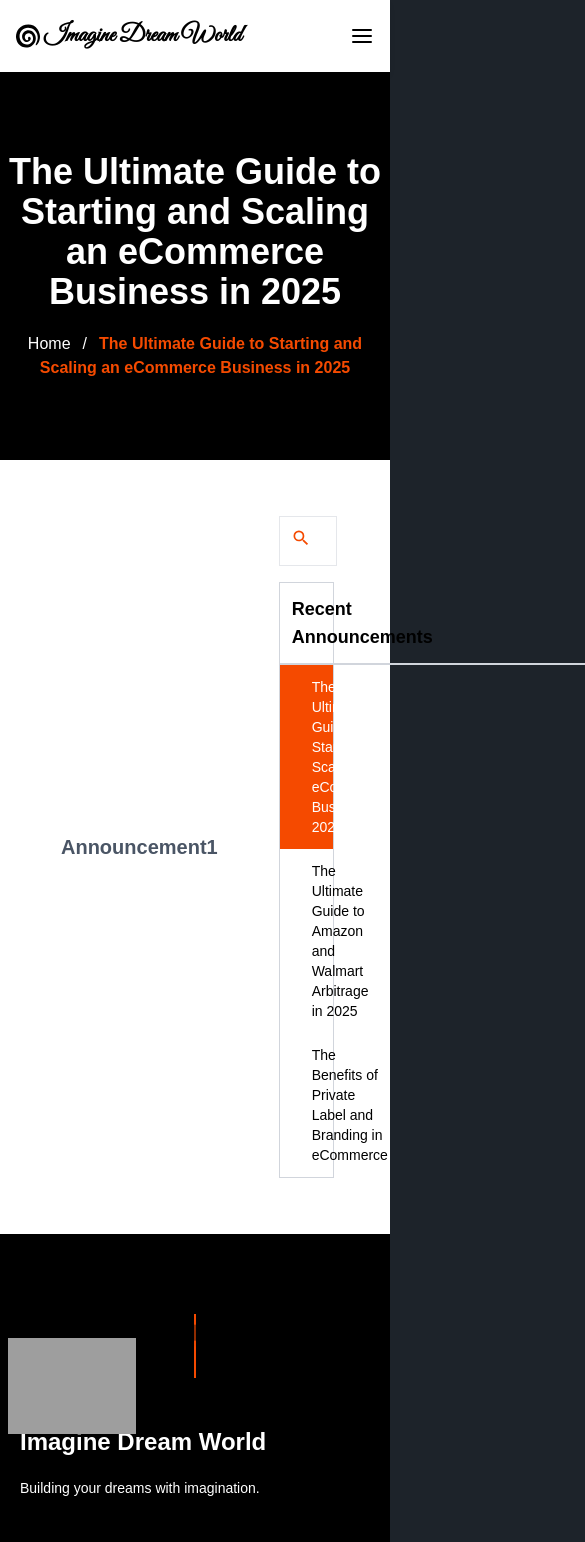
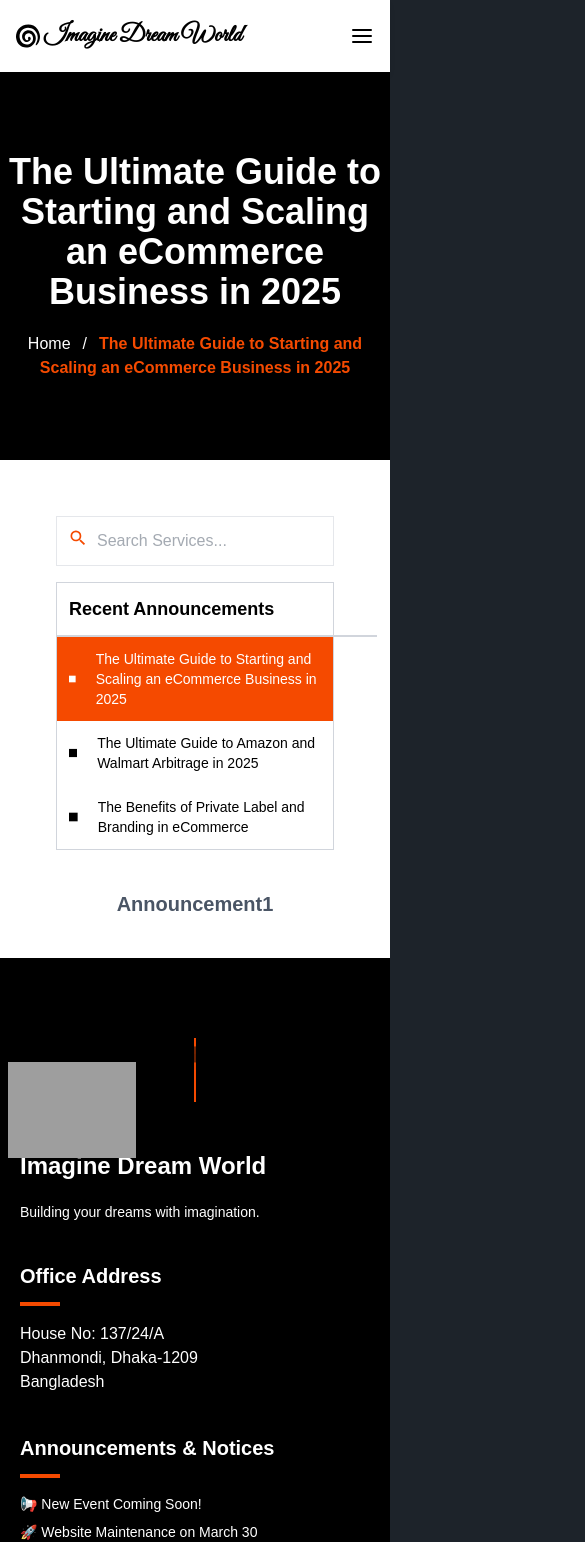
Before and after one commit to habibapanna/my-gunter-project, a React (Vite) app: page /announcements/announcement-1 in a window 390 px wide. Shown: the top 1542 px of the page, 585 px wide, since content can reach past the window. Built offline with nearby package versions, Linux system fonts and the light colour scheme; grey boxes are pictures that could not be loaded.

Commit message:
styles changed

```diff
--- a/src/pages/Announcements.jsx
+++ b/src/pages/Announcements.jsx
@@ -1,5 +1,5 @@
 import { Link, useLocation, Outlet, useNavigate } from "react-router-dom";
-import { FaArrowLeftLong, FaArrowRightLong, FaSquareFull } from "react-icons/fa6";
+import { FaSquareFull } from "react-icons/fa6";
 import { MdOutlineSearch } from "react-icons/md";
 import { useState } from "react";
 import Lottie from 'react-lottie';
@@ -50,7 +50,7 @@ const Announcements = () => {
 
             <div className="p-10 grid grid-cols-12 gap-6">
                 {/* ✅ Left Content Area - Shows Service Component */}
-                <div className="col-span-8 flex justify-center items-center text-gray-600 text-xl font-semibold">
+                <div className="col-span-12 md:col-span-8 flex justify-center items-center text-gray-600 text-xl font-semibold">
                     {currentAnnouncement ? (
                         <Outlet /> // This will load the selected service component
                     ) : (
@@ -60,26 +60,25 @@ const Announcements = () => {
                     )}
                 </div>
 
-                {/* ✅ Sidebar for Service List (Moved to the right) */}
-                <div className="col-span-4 bg-white p-4">
+                {/* ✅ Sidebar for Service List (Moved to the right on larger screens, top on mobile) */}
+                <div className="col-span-12 md:col-span-4 bg-white p-4 flex flex-col order-first md:order-none">
                     {/* ✅ Search Bar */}
                     <div className="relative mb-4">
                         <MdOutlineSearch className="absolute left-3 top-3 text-orange-600 text-xl" />
                         <input
                             type="text"
                             placeholder="Search Services..."
-                            className="w-full pl-10 pr-4 py-3 border border-gray-200 text-gray-600  focus:outline-none focus:ring-2 focus:ring-orange-600"
+                            className="w-full pl-10 pr-4 py-3 border border-gray-200 text-gray-600 focus:outline-none focus:ring-2 focus:ring-orange-600"
                             value={search}
                             onChange={(e) => setSearch(e.target.value)}
                         />
                     </div>
                     <div className="border border-gray-300">
                         <h1 className="text-black text-lg font-bold p-3">Recent Announcements</h1>
-                  <div className="border-1 border-gray-300 w-80 mx-auto">
-                  </div>
+                        <div className="border-1 border-gray-300 w-80 mx-auto"></div>
 
                         {/* ✅ Blog List */}
-                      <div className="flex flex-col ">
+                        <div className="flex flex-col">
                             {announcements.filter(announcement => announcement.title.toLowerCase().includes(search.toLowerCase())).map((announcement, index) => (
                                 <button
                                     key={index}
@@ -89,7 +88,6 @@ const Announcements = () => {
                                 >
                                     <FaSquareFull className="text-sm mr-5" />
                                     <span className="text-sm ">{announcement.title}</span>
-
                                 </button>
                             ))}
                         </div>
```
Lines whose indentation alone changed are shown as unchanged.
